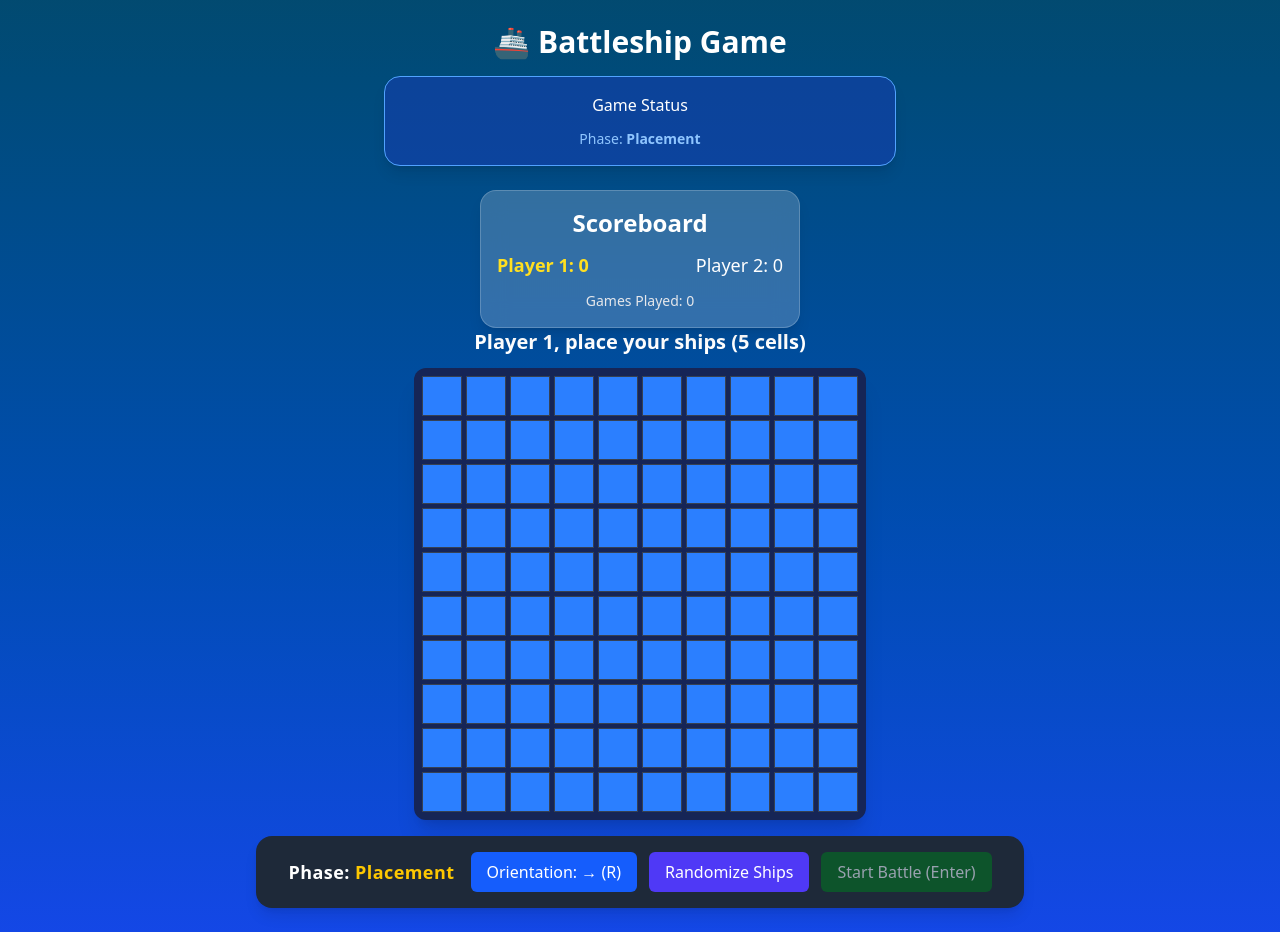
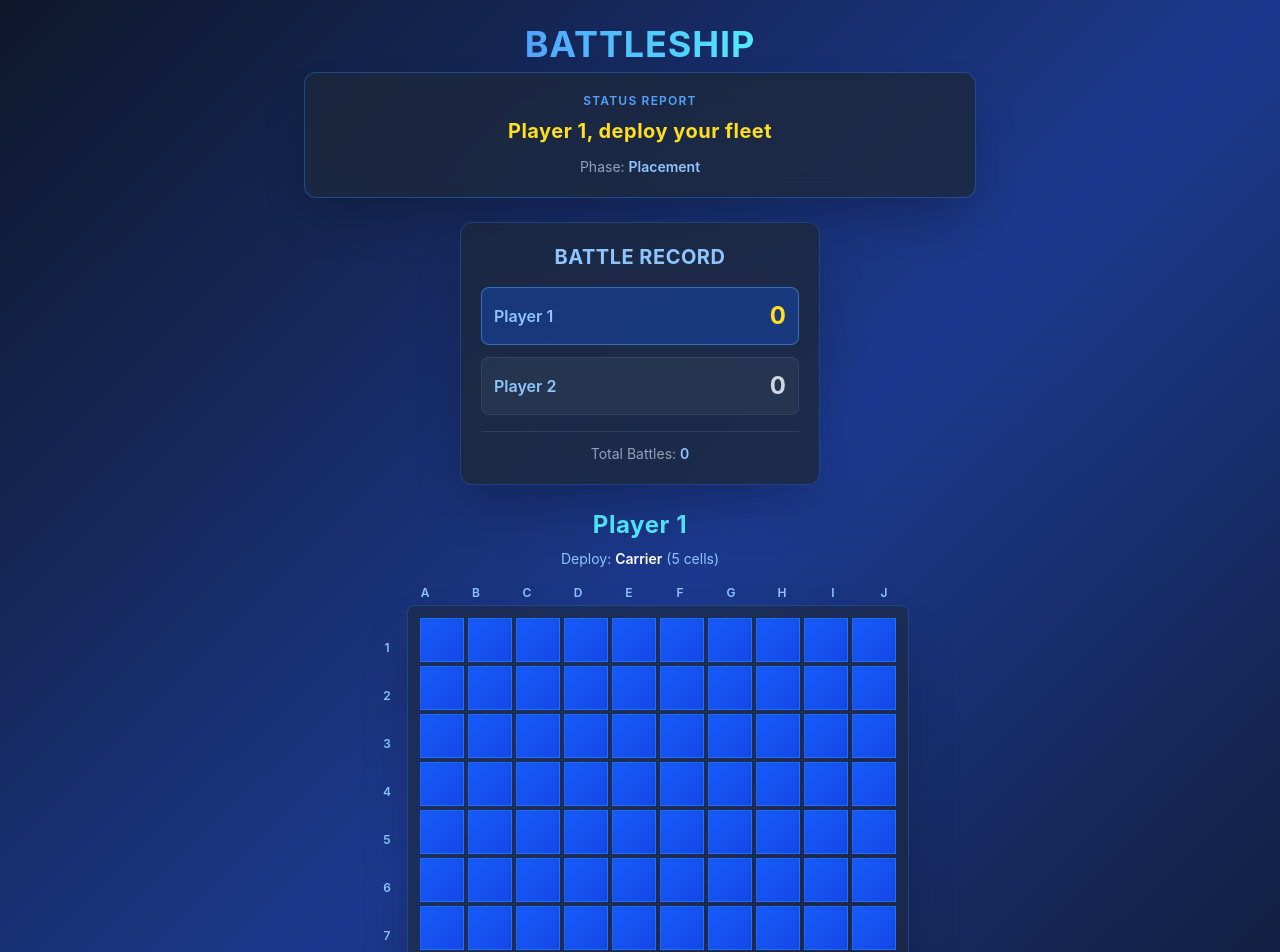
Before and after one commit to EnesGjurgjiali/battleship-game, a React (Vite) app: page / in a window 1280 px wide. Shown: the top 952 px of the page. Built offline with nearby package versions, Linux system fonts and the light colour scheme.

Commit message:
Improve the css and slighlty adjust the logic of the game

```diff
--- a/src/components/Board.jsx
+++ b/src/components/Board.jsx
@@ -2,13 +2,45 @@
 import Cell from "./Cell";
 
 const Board = ({ currentPlayer, enemyBoard, onAttack, isEnemyView }) => {
+  const letters = ["A", "B", "C", "D", "E", "F", "G", "H", "I", "J"];
+  const numbers = [1, 2, 3, 4, 5, 6, 7, 8, 9, 10];
+
   return (
     <div className="flex flex-col items-center">
-      <h2 className="text-xl font-semibold mb-3">
-        {isEnemyView ? `Enemy Board` : `Your Board`}
+      <h2 className="text-xl font-bold mb-4 tracking-wide uppercase">
+        <span className={isEnemyView ? "text-red-400" : "text-green-400"}>
+          {isEnemyView ? `Enemy Waters` : `Your Fleet`}
+        </span>
       </h2>
 
-      <div className="grid grid-cols-10 gap-1 bg-blue-950 p-2 rounded-xl shadow-xl">
+      <div className="relative">
+        {/* Column labels (letters) */}
+        <div className="grid grid-cols-10 gap-1 mb-1 ml-8">
+          {letters.map((letter) => (
+            <div
+              key={letter}
+              className="w-9 sm:w-11 text-center text-xs font-semibold text-blue-300"
+            >
+              {letter}
+            </div>
+          ))}
+        </div>
+
+        <div className="flex">
+          {/* Row labels (numbers) */}
+          <div className="flex flex-col gap-1 mr-1 justify-center">
+            {numbers.map((num) => (
+              <div
+                key={num}
+                className="h-9 sm:h-11 flex items-center justify-center text-xs font-semibold text-blue-300 w-6 sm:w-8"
+              >
+                {num}
+              </div>
+            ))}
+          </div>
+
+          {/* Game board */}
+          <div className="grid grid-cols-10 gap-1 bg-slate-800/60 backdrop-blur-sm p-3 rounded-lg border border-blue-500/30 shadow-2xl">
             {enemyBoard.map((row, rowIndex) =>
               row.map((cell, colIndex) => {
                 // Determine what to show on enemy board
@@ -29,6 +61,8 @@ const Board = ({ currentPlayer, enemyBoard, onAttack, isEnemyView }) => {
             )}
           </div>
         </div>
+      </div>
+    </div>
   );
 };
 
--- a/src/components/Cell.jsx
+++ b/src/components/Cell.jsx
@@ -1,16 +1,39 @@
 //Component for individual cell in the game grid
 
 const Cell = ({ value, onClick }) => {
-  let cellColor = "bg-blue-500 hover:bg-blue-500"; //water color
+  let cellClasses =
+    "bg-gradient-to-br from-blue-600 to-blue-700 hover:from-blue-500 hover:to-blue-600 border-blue-400/30"; //water color
+  let cellContent = null;
 
-  if (value === "S") cellColor = "bg-gray-400"; //ship color
-  if (value === "H") cellColor = "bg-red-600"; //hit color
-  if (value === "M") cellColor = "bg-sky-300"; //miss color
+  if (value === "S") {
+    cellClasses =
+      "bg-gradient-to-br from-slate-600 to-slate-700 border-slate-500/50"; //ship color
+  } else if (value === "H") {
+    cellClasses = "bg-gradient-to-br from-red-600 to-red-700 border-red-500/50"; //hit color
+    cellContent = (
+      <div className="w-full h-full flex items-center justify-center">
+        <div className="w-2 h-2 bg-red-200 rounded-full shadow-lg shadow-red-400/50"></div>
+      </div>
+    );
+  } else if (value === "M") {
+    cellClasses =
+      "bg-gradient-to-br from-slate-400 to-slate-500 border-slate-300/50"; //miss color
+    cellContent = (
+      <div className="w-full h-full flex items-center justify-center">
+        <div className="w-1.5 h-1.5 bg-white/60 rounded-full"></div>
+      </div>
+    );
+  }
+
   return (
     <div
       onClick={onClick}
-      className={`w-8 h-8 sm:w-10 sm:h-10 border border-gray-700 ${cellColor} cursor-pointer transition-colors`}
-    ></div>
+      className={`w-9 h-9 sm:w-11 sm:h-11 border ${cellClasses} cursor-pointer transition-all duration-200 shadow-inner ${
+        onClick ? "hover:scale-105 hover:shadow-lg" : ""
+      }`}
+    >
+      {cellContent}
+    </div>
   );
 };
 
--- a/src/components/Controls.jsx
+++ b/src/components/Controls.jsx
@@ -27,50 +27,35 @@ const Controls = ({
   }, [phase, allShipsPlaced, onStartBattle, onToggleOrientation]);
 
   return (
-    <div className="flex flex-col sm:flex-row items-center justify-center gap-4 p-4 bg-gray-800 text-white rounded-2xl shadow-lg w-full max-w-3xl mx-auto">
-      {/*Game Phase Display */}
-      <div className="text-center flex flex-col items-center sm:items-start">
-        <p className="text-lg font-semibold tracking-wide">
-          Phase: <span className="text-yellow-400 capitalize">{phase}</span>
-        </p>
-        {phase === "battle" && (
-          <p className="text-sm text-gray-300 mt-1">
-            Current Turn:{" "}
-            <span className="font-semibold text-white">
-              Player {currentPlayer}
-            </span>
-          </p>
-        )}
-      </div>
-
+    <div className="flex flex-col items-center justify-center gap-4 p-6 bg-slate-800/80 backdrop-blur-md border border-blue-500/30 text-white rounded-xl shadow-2xl w-full max-w-4xl mx-auto mt-6">
       {/* Buttons */}
       <div className="flex flex-wrap justify-center gap-3">
         {phase === "placement" && (
           <>
             <button
               onClick={onToggleOrientation}
-              className="bg-blue-600 hover:bg-blue-700 px-4 py-2 rounded-md transition disabled:opacity-50 disabled:cursor-not-allowed"
+              className="bg-blue-600/90 hover:bg-blue-600 px-6 py-2.5 rounded-lg transition-all duration-200 disabled:opacity-50 disabled:cursor-not-allowed font-semibold text-sm uppercase tracking-wide shadow-lg hover:shadow-blue-500/50 border border-blue-400/30"
             >
-              Orientation: {orientation === "horizontal" ? "→" : "↓"} (R)
+              {orientation === "horizontal" ? "→ Horizontal" : "↓ Vertical"} (R)
             </button>
 
             <button
               onClick={onRandomize}
-              className="bg-indigo-600 hover:bg-indigo-700 px-4 py-2 rounded-md transition disabled:opacity-50 disabled:cursor-not-allowed"
+              className="bg-indigo-600/90 hover:bg-indigo-600 px-6 py-2.5 rounded-lg transition-all duration-200 disabled:opacity-50 disabled:cursor-not-allowed font-semibold text-sm uppercase tracking-wide shadow-lg hover:shadow-indigo-500/50 border border-indigo-400/30"
             >
-              Randomize Ships
+              Randomize Fleet
             </button>
 
             <button
               onClick={onStartBattle}
               disabled={!allShipsPlaced}
-              className={`px-4 py-2 rounded-md transition ${
+              className={`px-6 py-2.5 rounded-lg transition-all duration-200 font-semibold text-sm uppercase tracking-wide shadow-lg border ${
                 allShipsPlaced
-                  ? "bg-green-600 hover:bg-green-700"
-                  : "bg-green-900 text-gray-400 cursor-not-allowed"
+                  ? "bg-green-600/90 hover:bg-green-600 hover:shadow-green-500/50 border-green-400/30"
+                  : "bg-slate-700 text-gray-500 cursor-not-allowed border-slate-600"
               }`}
             >
-              Start Battle (Enter)
+              Begin Battle (Enter)
             </button>
           </>
         )}
@@ -78,9 +63,9 @@ const Controls = ({
         {phase !== "placement" && (
           <button
             onClick={onReset}
-            className="bg-red-600 hover:bg-red-700 px-4 py-2 rounded-md transition"
+            className="bg-red-600/90 hover:bg-red-600 px-6 py-2.5 rounded-lg transition-all duration-200 font-semibold text-sm uppercase tracking-wide shadow-lg hover:shadow-red-500/50 border border-red-400/30"
           >
-            Reset Game
+            New Game
           </button>
         )}
       </div>
--- a/src/components/Game.jsx
+++ b/src/components/Game.jsx
@@ -119,6 +119,98 @@ const Game = () => {
     }
   };
 
+  const randomizeShips = () => {
+    const newBoard = emptyBoard();
+    const shipsToPlace = [...SHIPS];
+
+    // Try to place each ship randomly
+    for (const ship of shipsToPlace) {
+      let placed = false;
+      let attempts = 0;
+
+      while (!placed && attempts < 100) {
+        const randomX = Math.floor(Math.random() * BOARD_SIZE);
+        const randomY = Math.floor(Math.random() * BOARD_SIZE);
+        const randomOrientation =
+          Math.random() > 0.5 ? "horizontal" : "vertical";
+
+        // Check if ship fits
+        let canPlace = true;
+        for (let i = 0; i < ship.size; i++) {
+          const row =
+            randomOrientation === "horizontal" ? randomX : randomX + i;
+          const col =
+            randomOrientation === "horizontal" ? randomY + i : randomY;
+          if (
+            row >= BOARD_SIZE ||
+            col >= BOARD_SIZE ||
+            newBoard[row][col] === "S"
+          ) {
+            canPlace = false;
+            break;
+          }
+        }
+
+        if (canPlace) {
+          // Place the ship
+          for (let i = 0; i < ship.size; i++) {
+            const row =
+              randomOrientation === "horizontal" ? randomX : randomX + i;
+            const col =
+              randomOrientation === "horizontal" ? randomY + i : randomY;
+            newBoard[row][col] = "S";
+          }
+          placed = true;
+        }
+        attempts++;
+      }
+    }
+
+    setBoards((prev) => ({ ...prev, [currentPlayer]: newBoard }));
+
+    // Check if all ships are placed
+    const allShipsPlaced = shipsToPlace.every((ship) => {
+      let count = 0;
+      for (let row of newBoard) {
+        for (let cell of row) {
+          if (cell === "S") count++;
+        }
+      }
+      return count === shipsToPlace.reduce((sum, s) => sum + s.size, 0);
+    });
+
+    if (allShipsPlaced) {
+      if (currentPlayer === 1) {
+        setCurrentPlayer(2);
+        setCurrentShipIndex(0);
+      } else {
+        setPhase("battle");
+        setCurrentPlayer(1);
+        setLastAction(`Player 1's turn to attack!`);
+      }
+    } else {
+      setCurrentShipIndex(0);
+    }
+  };
+
+  const startBattle = () => {
+    // Check if all ships are placed for current player
+    const board = boards[currentPlayer];
+    const totalShipCells = SHIPS.reduce((sum, ship) => sum + ship.size, 0);
+    const placedCells = board.flat().filter((cell) => cell === "S").length;
+
+    if (placedCells === totalShipCells) {
+      if (currentPlayer === 1) {
+        setCurrentPlayer(2);
+        setCurrentShipIndex(0);
+      } else {
+        setPhase("battle");
+        setCurrentPlayer(1);
+        setLastAction(`Player 1's turn to attack!`);
+      }
+    }
+  };
+
   const restartGame = () => {
     setBoards({ 1: emptyBoard(), 2: emptyBoard() });
     setPhase("placement");
@@ -129,9 +221,22 @@ const Game = () => {
     setOrientation("horizontal");
   };
 
+  // Check if all ships are placed for current player
+  const checkAllShipsPlaced = () => {
+    if (phase !== "placement") return false;
+    const board = boards[currentPlayer];
+    const totalShipCells = SHIPS.reduce((sum, ship) => sum + ship.size, 0);
+    const placedCells = board.flat().filter((cell) => cell === "S").length;
+    return placedCells === totalShipCells;
+  };
+
   return (
-    <div className="flex flex-col items-center justify-center min-h-screen bg-linear-to-b from-sky-900 to-blue-700 text-white p-6">
-      <h1 className="text-3xl font-bold mb-4">🚢 Battleship Game</h1>
+    <div className="flex flex-col items-center justify-center min-h-screen bg-linear-to-br from-slate-900 via-blue-900 to-slate-900 text-white p-6">
+      <h1 className="text-4xl font-bold mb-2 tracking-wide text-center">
+        <span className="bg-linear-to-r from-blue-400 to-cyan-300 bg-clip-text text-transparent">
+          BATTLESHIP
+        </span>
+      </h1>
 
       <StatusPanel
         phase={phase}
@@ -179,8 +284,10 @@ const Game = () => {
         phase={phase}
         onReset={restartGame}
         onToggleOrientation={toggleOrientation}
+        onStartBattle={startBattle}
+        onRandomize={randomizeShips}
         orientation={orientation}
-        allShipsPlaced={phase === "battle"}
+        allShipsPlaced={checkAllShipsPlaced()}
         currentPlayer={currentPlayer}
       />
     </div>
--- a/src/components/Scoreboard.jsx
+++ b/src/components/Scoreboard.jsx
@@ -1,22 +1,49 @@
 const Scoreboard = ({ scores, currentPlayer, totalGames }) => {
   return (
-    <div className="bg-white/20 backdrop-blur-md rounded-2xl p-4 w-full sm:w-[320px] text-center shadow-lg border border-white/20">
-      <h2 className="text-2xl font-semibold mb-3">Scoreboard</h2>
+    <div className="bg-slate-800/80 backdrop-blur-md rounded-xl p-5 w-full sm:w-[360px] text-center shadow-2xl border border-blue-500/30 mb-6">
+      <h2 className="text-xl font-bold mb-4 tracking-wide uppercase text-blue-300">
+        Battle Record
+      </h2>
 
-      <div className="flex justify-between items-center mb-3 text-lg">
-        <span
-          className={currentPlayer === 1 ? "text-yellow-300 font-bold" : ""}
+      <div className="space-y-3 mb-4">
+        <div
+          className={`flex justify-between items-center p-3 rounded-lg border transition-all ${
+            currentPlayer === 1
+              ? "bg-blue-600/30 border-blue-400/50"
+              : "bg-slate-700/50 border-slate-600/50"
+          }`}
         >
-          Player 1: {scores.p1}
-        </span>
-        <span
-          className={currentPlayer === 2 ? "text-yellow-300 font-bold" : ""}
+          <span className="font-semibold text-blue-300">Player 1</span>
+          <span
+            className={`text-2xl font-bold ${
+              currentPlayer === 1 ? "text-yellow-300" : "text-gray-300"
+            }`}
+          >
+            {scores.p1}
+          </span>
+        </div>
+        <div
+          className={`flex justify-between items-center p-3 rounded-lg border transition-all ${
+            currentPlayer === 2
+              ? "bg-blue-600/30 border-blue-400/50"
+              : "bg-slate-700/50 border-slate-600/50"
+          }`}
         >
-          Player 2: {scores.p2}
-        </span>
+          <span className="font-semibold text-blue-300">Player 2</span>
+          <span
+            className={`text-2xl font-bold ${
+              currentPlayer === 2 ? "text-yellow-300" : "text-gray-300"
+            }`}
+          >
+            {scores.p2}
+          </span>
+        </div>
       </div>
 
-      <div className="text-sm text-gray-200">Games Played: {totalGames}</div>
+      <div className="text-sm text-slate-400 border-t border-slate-600/50 pt-3">
+        Total Battles:{" "}
+        <span className="font-semibold text-blue-300">{totalGames}</span>
+      </div>
     </div>
   );
 };
--- a/src/components/ShipPlacement.jsx
+++ b/src/components/ShipPlacement.jsx
@@ -9,14 +9,50 @@ const ShipPlacement = ({
   currentShip,
   orientation,
 }) => {
+  const letters = ["A", "B", "C", "D", "E", "F", "G", "H", "I", "J"];
+  const numbers = [1, 2, 3, 4, 5, 6, 7, 8, 9, 10];
 
   return (
     <div className="flex flex-col items-center">
-      <h2 className="text-xl font-semibold mb-3">
-        Player {currentPlayer}, place your ships ({currentShip.size} cells)
+      <div className="mb-4 text-center">
+        <h2 className="text-2xl font-bold mb-2 tracking-wide">
+          <span className="text-cyan-300">Player {currentPlayer}</span>
         </h2>
+        <p className="text-blue-300 text-sm">
+          Deploy:{" "}
+          <span className="font-semibold text-white">{currentShip.name}</span> (
+          {currentShip.size} cells)
+        </p>
+      </div>
 
-      <div className="grid grid-cols-10 gap-1 bg-blue-950 p-2 rounded-xl shadow-xl mb-4">
+      <div className="relative">
+        {/* Column labels (letters) */}
+        <div className="grid grid-cols-10 gap-1 mb-1 ml-8">
+          {letters.map((letter) => (
+            <div
+              key={letter}
+              className="w-9 sm:w-11 text-center text-xs font-semibold text-blue-300"
+            >
+              {letter}
+            </div>
+          ))}
+        </div>
+
+        <div className="flex">
+          {/* Row labels (numbers) */}
+          <div className="flex flex-col gap-1 mr-1 justify-center">
+            {numbers.map((num) => (
+              <div
+                key={num}
+                className="h-9 sm:h-11 flex items-center justify-center text-xs font-semibold text-blue-300 w-6 sm:w-8"
+              >
+                {num}
+              </div>
+            ))}
+          </div>
+
+          {/* Game board */}
+          <div className="grid grid-cols-10 gap-1 bg-slate-800/60 backdrop-blur-sm p-3 rounded-lg border border-blue-500/30 shadow-2xl mb-4">
             {board.map((row, rowIndex) =>
               row.map((cell, colIndex) => (
                 <Cell
@@ -27,7 +63,8 @@ const ShipPlacement = ({
               ))
             )}
           </div>
-
+        </div>
+      </div>
     </div>
   );
 };
--- a/src/components/StatusPanel.jsx
+++ b/src/components/StatusPanel.jsx
@@ -2,24 +2,42 @@
 
 const StatusPanel = ({ phase, currentPlayer, winner, lastAction }) => {
   let message = "";
-  if (phase === "placing") {
-    message = `Player ${currentPlayer}, place your ships!`;
+  let statusColor = "text-blue-300";
+
+  if (phase === "placement") {
+    message = `Player ${currentPlayer}, deploy your fleet`;
+    statusColor = "text-yellow-300";
   } else if (phase === "battle") {
-    message = lastAction
-      ? lastAction
-      : `Player ${currentPlayer}'s turn to attack!`;
+    if (lastAction === "Hit!") {
+      statusColor = "text-red-400";
+      message = "HIT! Target destroyed";
+    } else if (lastAction === "Miss!") {
+      statusColor = "text-gray-300";
+      message = "MISS! No contact";
+    } else {
+      statusColor = "text-cyan-300";
+      message = `Player ${currentPlayer}'s turn - Select target`;
+    }
   } else if (phase === "gameOver") {
-    message = `Player ${winner} wins the battle!`;
+    statusColor = "text-green-400";
+    message = `Player ${winner} victorious!`;
   }
 
   return (
-    <div className="w-full max-w-lg bg-blue-800/50 border border-blue-400 rounded-2xl p-4 mb-6 text-center shadow-lg">
-      <h2>Game Status</h2>
-      <p>{message}</p>
+    <div className="w-full max-w-2xl bg-slate-800/80 backdrop-blur-md border border-blue-500/40 rounded-xl p-5 mb-6 text-center shadow-2xl">
+      <div className="text-xs uppercase tracking-widest text-blue-400 mb-2 font-semibold">
+        Status Report
+      </div>
+      <p className={`text-xl font-bold ${statusColor} tracking-wide`}>
+        {message}
+      </p>
 
       {phase !== "gameOver" && (
-        <div className="mt-3 text-sm text-blue-300">
-          Phase: <span className="font-semibold capitalize">{phase}</span>
+        <div className="mt-3 text-sm text-slate-400">
+          Phase:{" "}
+          <span className="font-semibold capitalize text-blue-300">
+            {phase}
+          </span>
         </div>
       )}
     </div>
--- a/src/index.css
+++ b/src/index.css
@@ -1,15 +1,39 @@
-/* :root {
-  font-family: system-ui, Avenir, Helvetica, Arial, sans-serif;
-  line-height: 1.5;
-  font-weight: 400;
+@import "tailwindcss";
 
-  color-scheme: light dark;
-  color: rgba(255, 255, 255, 0.87);
-  background-color: #242424;
+* {
+  box-sizing: border-box;
+}
 
-  font-synthesis: none;
-  text-rendering: optimizeLegibility;
-  -webkit-font-smoothing: antialiased;
-  -moz-osx-font-smoothing: grayscale;
-} */
-@import "tailwindcss";
+body {
+  margin: 0;
+  font-family: -apple-system, BlinkMacSystemFont, "Segoe UI", "Roboto", "Oxygen",
+    "Ubuntu", "Cantarell", "Fira Sans", "Droid Sans", "Helvetica Neue",
+    sans-serif;
+}
+
+#root {
+  min-height: 100vh;
+}
+
+/* Smooth scrolling */
+html {
+  scroll-behavior: smooth;
+}
+
+/* Custom scrollbar */
+::-webkit-scrollbar {
+  width: 8px;
+}
+
+::-webkit-scrollbar-track {
+  background: #1e293b;
+}
+
+::-webkit-scrollbar-thumb {
+  background: #3b82f6;
+  border-radius: 4px;
+}
+
+::-webkit-scrollbar-thumb:hover {
+  background: #2563eb;
+}
```
Lines whose indentation alone changed are shown as unchanged.
